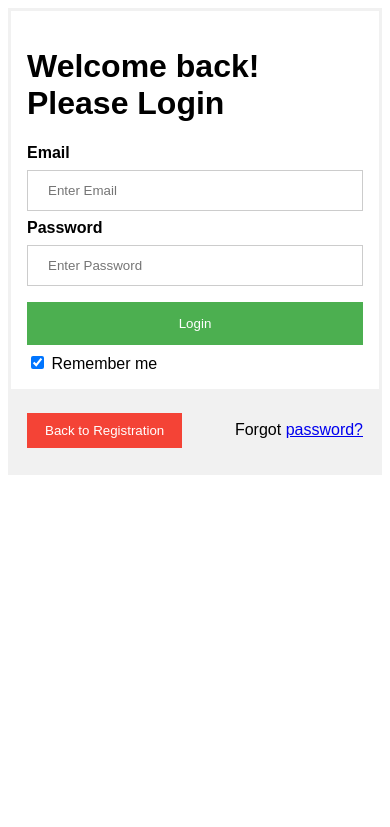
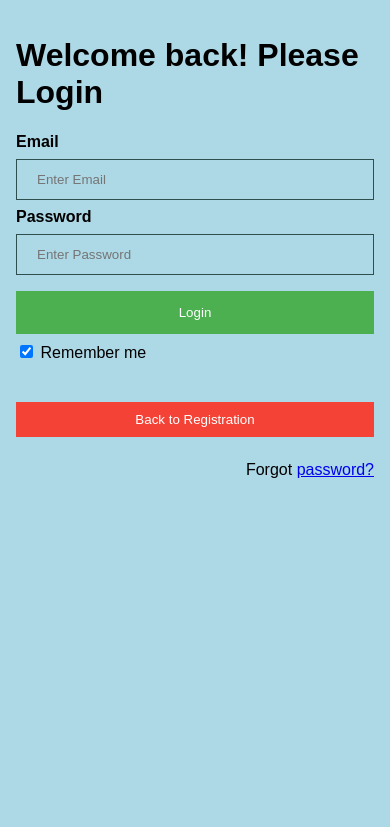
Before and after one commit to lh15/book_reviewer_Django, a Django app: page /login in a window 390 px wide. Shown: the top 827 px of the page. Run offline with Django 3.2, Linux system fonts and the light colour scheme; parts of the project's set-up code (start-up, migrations or seed data) failed here and were passed over.

Commit message:
login reg mobile responseive

```diff
--- a/apps/first_app/templates/first_app/books.html
+++ b/apps/first_app/templates/first_app/books.html
@@ -6,13 +6,14 @@
     <meta charset="UTF-8">
     <meta name="viewport" content="width=device-width, initial-scale=1">
     <script src="https://ajax.googleapis.com/ajax/libs/jquery/3.2.1/jquery.min.js"></script>
+    <link href="https://maxcdn.bootstrapcdn.com/font-awesome/4.7.0/css/font-awesome.min.css" rel="stylesheet">
 
     {% load static %}
     <link rel="stylesheet" href="{% static 'first_app/css/style.css' %}"media="screen" title="no title"  charset="utf-8">
 </head>
 
 <body>
-    <h1>Books - belt reviewer</h1>
+    <h1> <i class="fa fa-book" aria-hidden="true"></i> Book Reviewer</h1>
     <!--<p>Welcome {{ request.session.logged_in }}</p>-->
     <h2>Welcome {{ current_user.first_name }} {{ current_user.last_name }}</h2>
     <a href="/add">Add Book and review</a><br>
--- a/apps/first_app/templates/first_app/login.html
+++ b/apps/first_app/templates/first_app/login.html
@@ -1,26 +1,35 @@
 <html>
+
 <head>
   <title>Login Belt Reviewer</title>
+  <meta name="viewport" content="width=device-width" />
+
   <style>
+
     * {
       font-family: sans-serif;
     }
     /* Bordered form */
+    body {
+      background: lightblue;
+    }
     form {
-    border: 3px solid #f1f1f1;
+      /*border: 3px solid #f1f1f1;*/
     }
+    /* Full-width inputs */
 
-/* Full-width inputs */
-input[type=text], input[type=password] {
+    input[type=text],
+    input[type=password] {
       width: 100%;
       padding: 12px 20px;
       margin: 8px 0;
       display: inline-block;
-    border: 1px solid #ccc;
+      border: 1px solid darkslategrey;
       box-sizing: border-box;
+      background: transparent;
     }
+    /* Set a style for all buttons */
 
-/* Set a style for all buttons */
     button {
       background-color: #4CAF50;
       color: white;
@@ -30,38 +39,38 @@ button {
       cursor: pointer;
       width: 100%;
     }
+    /* Add a hover effect for buttons */
 
-/* Add a hover effect for buttons */
     button:hover {
       opacity: 0.8;
     }
+    /* Extra style for the cancel button (red) */
 
-/* Extra style for the cancel button (red) */
     .cancelbtn {
       width: auto;
       padding: 10px 18px;
       background-color: #f44336;
     }
+    /* Center the avatar image inside this container */
 
-/* Center the avatar image inside this container */
     .imgcontainer {
       text-align: center;
       margin: 24px 0 12px 0;
     }
+    /* Add padding to containers */
 
-
-/* Add padding to containers */
     .container {
       padding: 16px;
+      background: transparent !important;
     }
+    /* The "Forgot password" text */
 
-/* The "Forgot password" text */
     span.psw {
       float: right;
       padding-top: 16px;
     }
+    /* Change styles for span and cancel button on extra small screens */
 
-/* Change styles for span and cancel button on extra small screens */
     @media screen and (max-width: 300px) {
       span.psw {
         display: block;
@@ -71,8 +80,21 @@ span.psw {
         width: 100%;
       }
     }
+
+    @media only screen and (max-width: 480px) {
+      body {
+        width: 100% !important;
+        /*font-size: larger !important;*/
+        margin: 0px auto;
+      }
+      .cancelbtn,
+      .signupbtn {
+        width: 100%;
+      }
+    }
   </style>
 </head>
+
 <body>
   <form action="/process_login" method="POST">
     {% csrf_token %}
@@ -81,7 +103,7 @@ span.psw {
       {% if messages %}
       <ul class="messages">
         {% for message in messages %}
-                <li{% if message.tags %} class="{{ message.tags }}"{% endif %}>{{ message }}</li>
+        <li{% if message.tags %} class="{{ message.tags }}" {% endif %}>{{ message }}</li>
           {% endfor %}
       </ul>
       {% endif %}
@@ -102,4 +124,5 @@ span.psw {
   </form>
   </form>
 </body>
+
 </html>
```
Also changed, not shown: apps/first_app/static/first_app/css/style.css (+9 -1 lines), apps/first_app/templates/first_app/index.html (+40 -12 lines), db.sqlite3. Lines whose indentation alone changed are shown as unchanged.
